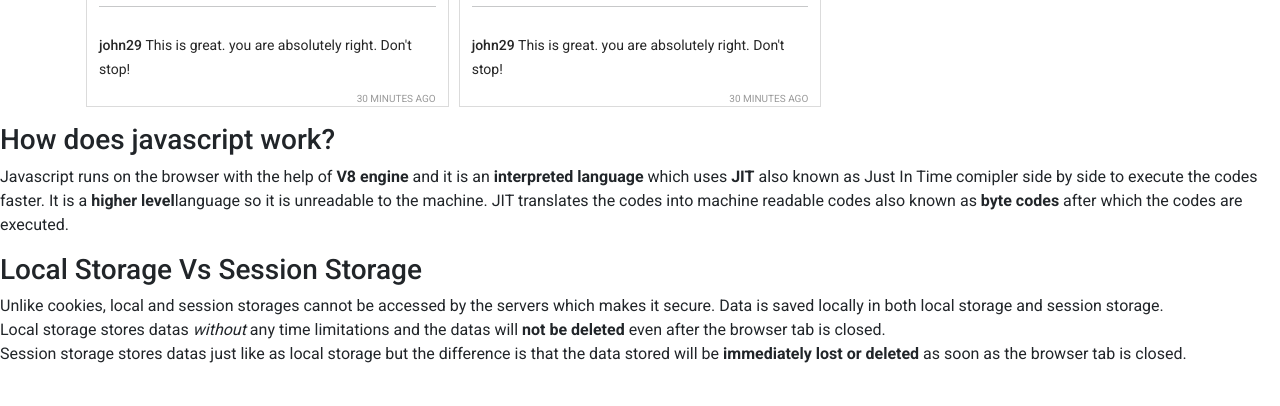
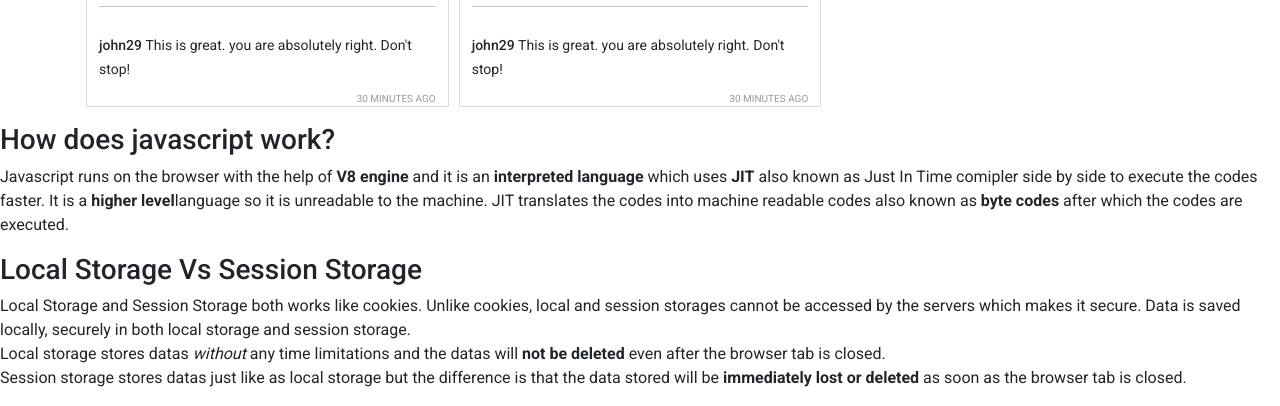
Before and after one commit to no7hingisimpossible/Insta-Debug, a plain HTML site: page index.html in a window 1280 px wide. Shown: the part 1425-1831 px from the top of the page. Before the commit the page ends 1807 px from the top, so only its background shows below. Drawn offline with nearby package versions, Linux system fonts and the light colour scheme.

Commit message:
revision finished

```diff
--- a/index.html
+++ b/index.html
@@ -81,13 +81,14 @@
             <h3>How does javascript work?</h3>
             <p>Javascript runs on the browser with the help of <b>V8 engine</b> and it is an <b>interpreted language</b> which uses <b>JIT</b> also known as Just In Time comipler side by side to execute the codes faster. It is a <b>higher level</b>language so it is unreadable to the machine. JIT translates the codes into machine readable codes also known as <b>byte codes</b> after which the codes are executed. </p>
             <h3>Local Storage Vs Session Storage</h3>
-            <p>Unlike cookies, local and session storages cannot be accessed by the servers which makes it secure. Data is saved locally in both local storage and session storage.
+            <p>Local Storage and Session Storage both works like cookies. Unlike cookies, local and session storages cannot be accessed by the servers which makes it secure. Data is saved locally, securely in both local storage and session storage.
             <br>
             Local storage stores datas <i>without</i> any time limitations and the datas will <b>not be deleted</b> even after the browser tab is closed.
             <br>
             Session storage stores datas just like as local storage but the difference is that the data stored will be <b>immediately lost or deleted</b> as soon as the browser tab is closed.
 
             </p>
+            <p></p>
         </section>
         <footer></footer>
 
```
